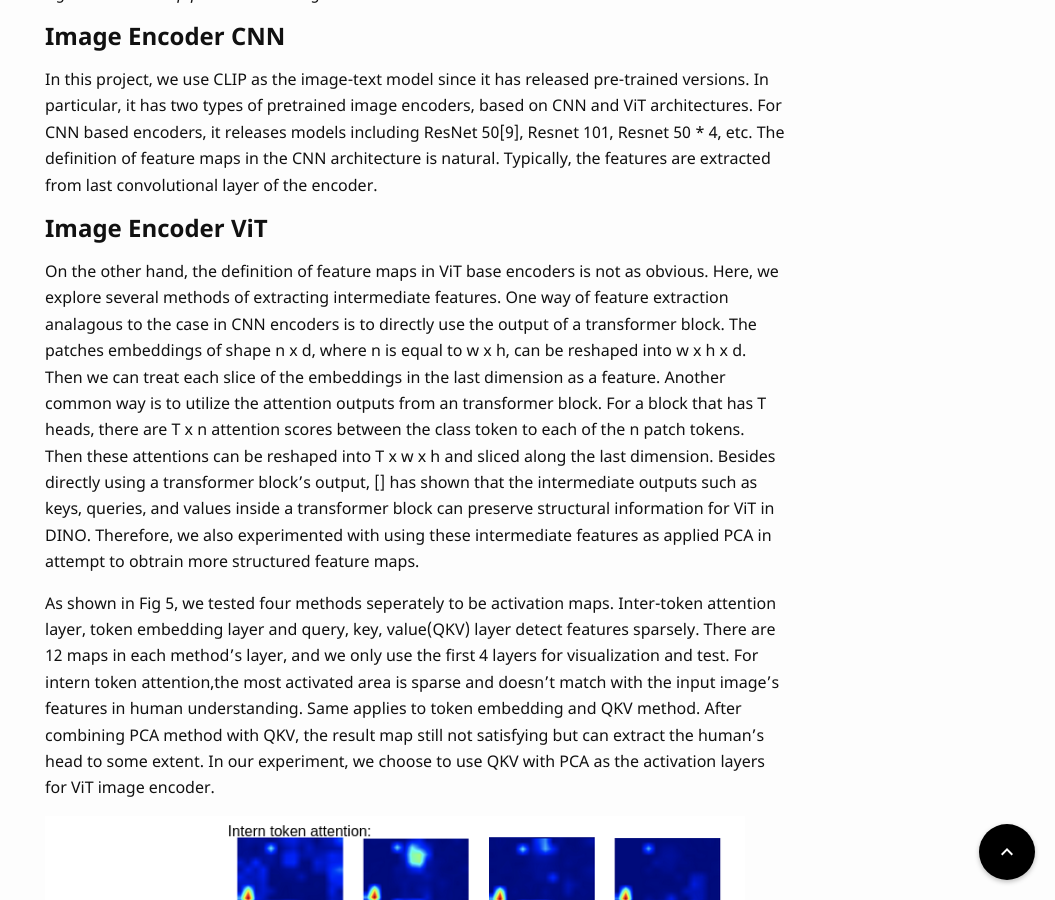
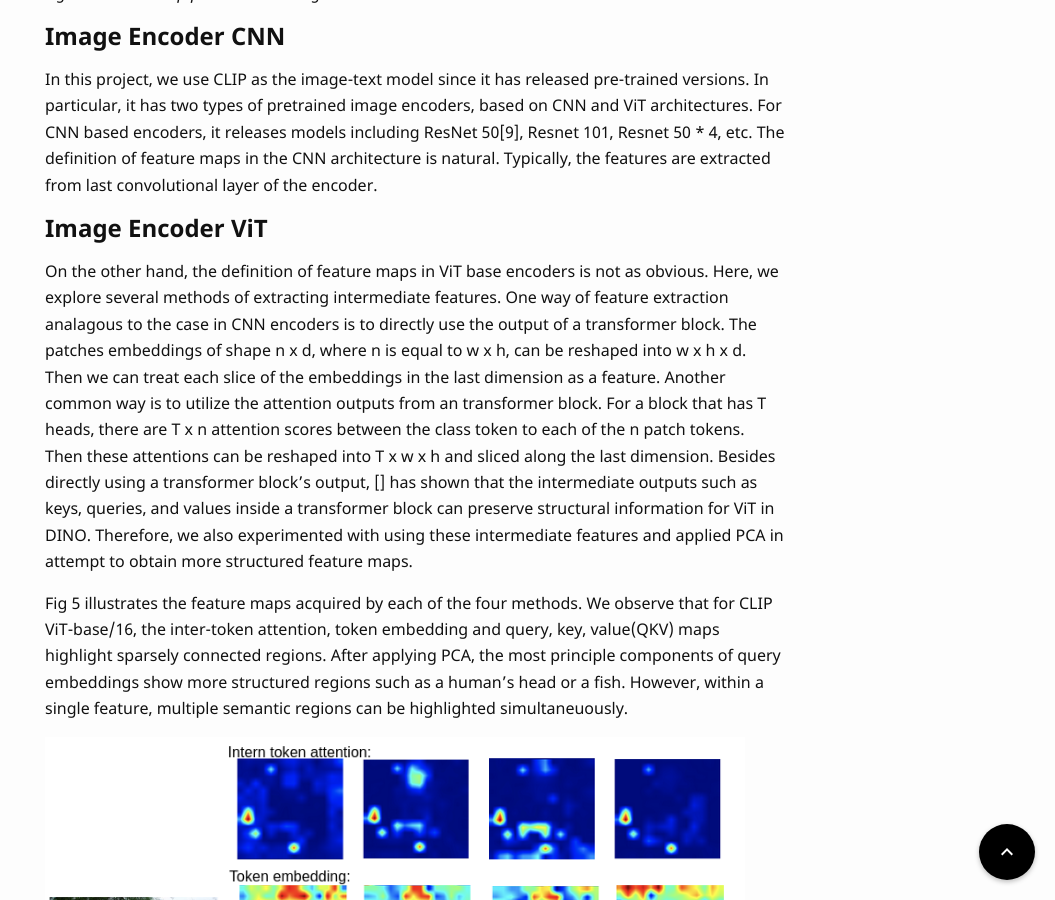
Before and after one commit to UCLAdeepvision/CS269-projects-2022spring, a Jekyll site: the page built from _posts/2022-04-10-team09-jiaruijingdong.md, in a window 1280 px wide and 900 px high, scrolled down 6704 px. Shown: the whole window, without its empty margins (225-1280 px from the left). Built offline with Jekyll 4.4.1, drawn with Linux system fonts in a browser that asks for light colours; some web fonts are replaced; comment, search, counter and statistics services are not loaded; some of the changed text lies outside the part shown.

Commit message:
Update 2022-04-10-team09-jiaruijingdong.md

```diff
--- a/_posts/2022-04-10-team09-jiaruijingdong.md
+++ b/_posts/2022-04-10-team09-jiaruijingdong.md
@@ -77,9 +77,9 @@ Similar to Score-CAM, our method uses a base image, which is by default an image
 In this project, we use CLIP as the image-text model since it has released pre-trained versions. In particular, it has two types of pretrained image encoders, based on CNN and ViT architectures. For CNN based encoders, it releases models including ResNet 50[9], Resnet 101, Resnet 50 * 4, etc. The definition of feature maps in the CNN architecture is natural. Typically, the features are extracted from last convolutional layer of the encoder.
 
 ### Image Encoder ViT
-On the other hand, the definition of feature maps in ViT base encoders is not as obvious. Here, we explore several methods of extracting intermediate features. One way of feature extraction analagous to the case in CNN encoders is to directly use the output of a transformer block. The patches embeddings of shape n x d, where n is equal to w x h, can be reshaped into w x h x d. Then we can treat each slice of the embeddings in the last dimension as a feature. Another common way is to utilize the attention outputs from an transformer block. For a block that has T heads, there are T x n attention scores between the class token to each of the n patch tokens. Then these attentions can be reshaped into T x w x h and sliced along the last dimension. Besides directly using a transformer block's output, [] has shown that the intermediate outputs such as keys, queries, and values inside a transformer block can preserve structural information for ViT in DINO. Therefore, we also experimented with using these intermediate features as applied PCA in attempt to obtrain more structured feature maps.
+On the other hand, the definition of feature maps in ViT base encoders is not as obvious. Here, we explore several methods of extracting intermediate features. One way of feature extraction analagous to the case in CNN encoders is to directly use the output of a transformer block. The patches embeddings of shape n x d, where n is equal to w x h, can be reshaped into w x h x d. Then we can treat each slice of the embeddings in the last dimension as a feature. Another common way is to utilize the attention outputs from an transformer block. For a block that has T heads, there are T x n attention scores between the class token to each of the n patch tokens. Then these attentions can be reshaped into T x w x h and sliced along the last dimension. Besides directly using a transformer block's output, [] has shown that the intermediate outputs such as keys, queries, and values inside a transformer block can preserve structural information for ViT in DINO. Therefore, we also experimented with using these intermediate features and applied PCA in attempt to obtain more structured feature maps.
 
-As shown in Fig 5, we tested four methods seperately to be activation maps. Inter-token attention layer, token embedding layer and query, key, value(QKV) layer detect features sparsely. There are 12 maps in each method's layer, and we only use the first 4 layers for visualization and test. For intern token attention,the most activated area is sparse and doesn't match with the input image's features in human understanding. Same applies to token embedding and QKV method. After combining PCA method with QKV, the result map still not satisfying but can extract the human's head to some extent. In our experiment, we choose to use QKV with PCA as the activation layers for ViT image encoder.
+Fig 5 illustrates the feature maps acquired by each of the four methods. We observe that for CLIP ViT-base/16, the inter-token attention, token embedding and query, key, value(QKV) maps highlight sparsely connected regions. After applying PCA, the most principle components of query embeddings show more structured regions such as a human's head or a fish. However, within a single feature, multiple semantic regions can be highlighted simultaneuously.
 
 
 ![ViT activation map]({{ '/assets/images/team03/final/feature.png' | relative_url }})
@@ -154,6 +154,9 @@ Also, testing with the whole validation dataset will be helpful in understanding
 
 
 ## StreamLit Interface
+To make our work more interactive, we provide a StreamLit Interface for users to upload their own image and experiment with different text descriptions to the localization and saliency results. Note that running with CPU can be extremely slow. Detailed instructions on how to setup this interface is provided in https://github.com/mxuan0/zeroshot-localization.git.
+
+Figure shows an illustration of how to use the interface. The user can select their intended model, layer, and bounding box thresholds. After uploading an image and enter a text description, the program can be run by clicking 'Find it!'.
 
 ## Conclusion
 CLIP with Score-CAM can perform object localization with promising accuracy, especially considering it is a zero-shot procedure. At the same time, it has the following uneligible restrictions. For instance, when there are m multiple ground truth bounding boxes, the pipeline is far from predict exactly m bounding boxes. Most cases it only predicts one whole box or two boxes. At the same time, finding suitable activation maps from ViT image encoder remains a problem. Direct extraction feature layers is brute force and has poor performance.
```
